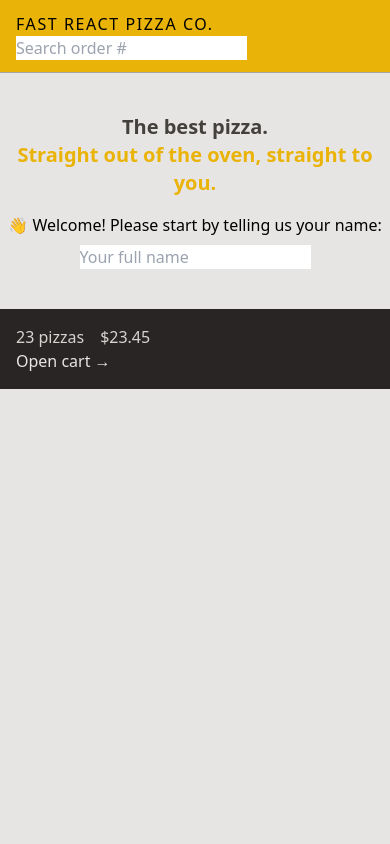
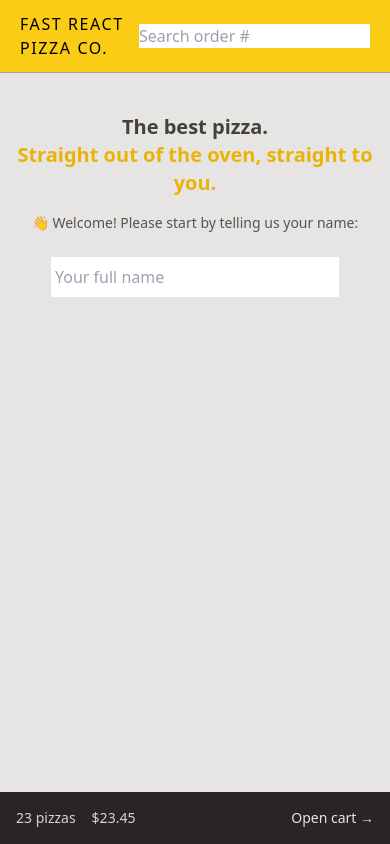
Before and after one commit to assumaqn/Fast-pizza, a React (Vite) app: page / in a window 390 px wide. Built offline with nearby package versions, Linux system fonts and the light colour scheme.

Commit message:
making responsive layout and styling buttons

```diff
--- a/index.html
+++ b/index.html
@@ -4,7 +4,7 @@
     <meta charset="UTF-8" />
     <link rel="icon" type="image/svg+xml" href="/vite.svg" />
     <meta name="viewport" content="width=device-width, initial-scale=1.0" />
-    <title>Vite + React</title>
+    <title>Fast Pizza</title>
   </head>
   <body class="bg-stone-200">
     <div id="root"></div>
--- a/src/features/cart/Cart.jsx
+++ b/src/features/cart/Cart.jsx
@@ -30,7 +30,12 @@ function Cart() {
 
   return (
     <div>
-      <Link to="/menu">&larr; Back to menu</Link>
+      <Link
+        to="/menu"
+        className="text-sm text-blue-500 hover:text-blue-600 hover:underline"
+      >
+        &larr; Back to menu
+      </Link>
 
       <h2>Your cart, %NAME%</h2>
 
--- a/src/features/cart/CartOverview.jsx
+++ b/src/features/cart/CartOverview.jsx
@@ -3,8 +3,8 @@ import React from "react";
 
 function CartOverview() {
   return (
-    <div className="bg-stone-800 p-4 text-stone-200">
-      <p className="space-x-4 text-stone-300">
+    <div className="flex items-center justify-between bg-stone-800 px-4 py-4 text-sm text-stone-200 sm:px-6 sm:text-base">
+      <p className="space-x-4 text-stone-300 sm:space-x-6">
         <span>23 pizzas</span>
         <span>$23.45</span>
       </p>
--- a/src/features/order/CreateOrder.jsx
+++ b/src/features/order/CreateOrder.jsx
@@ -5,7 +5,7 @@ import { createOrder } from "../../services/apiRestaurant";
 // https://uibakery.io/regex-library/phone-number
 const isValidPhone = (str) =>
   /^\+?\d{1,4}?[-.\s]?\(?\d{1,3}?\)?[-.\s]?\d{1,4}[-.\s]?\d{1,4}[-.\s]?\d{1,9}$/.test(
-    str
+    str,
   );
 
 const fakeCart = [
@@ -76,7 +76,10 @@ function CreateOrder() {
         </div>
         <div>
           <input type="hidden" name="cart" value={JSON.stringify(cart)} />
-          <button disabled={isSubmiting}>
+          <button
+            disabled={isSubmiting}
+            className="inline-block rounded-full bg-yellow-400 px-4 py-3 font-semibold uppercase tracking-wide text-stone-800 transition-colors duration-300 hover:bg-yellow-300 focus:bg-yellow-300 focus:outline-none focus:ring focus:ring-yellow-300 focus:ring-offset-2 disabled:cursor-not-allowed"
+          >
             {isSubmiting ? "Placing new order ..." : "Order now"}
           </button>
         </div>
--- a/src/features/user/CreateUser.jsx
+++ b/src/features/user/CreateUser.jsx
@@ -10,13 +10,16 @@ function CreateUser() {
 
   return (
     <form onSubmit={handleSubmit} className="space-y-2">
-      <p>👋 Welcome! Please start by telling us your name:</p>
+      <p className="mb-4 text-sm text-stone-600 sm:text-base">
+        👋 Welcome! Please start by telling us your name:
+      </p>
 
       <input
         type="text"
         placeholder="Your full name"
         value={username}
         onChange={(e) => setUsername(e.target.value)}
+        className="w-72 px-1 py-2"
       />
 
       {username !== "" && (
--- a/src/features/user/UserName.jsx
+++ b/src/features/user/UserName.jsx
@@ -1,6 +1,8 @@
 import React from "react";
 function UserName() {
-  return <div className="hidden text-sm font-semibold">Kumneger Getiye</div>;
+  return (
+    <div className="hidden text-sm font-semibold md:block">Kumneger G.</div>
+  );
 }
 
 export default UserName;
--- a/src/ui/AppLayout.jsx
+++ b/src/ui/AppLayout.jsx
@@ -9,13 +9,14 @@ function AppLayout() {
   const isLoading = navigation.state === "loading";
 
   return (
-    <div className="layout">
+    <div className="grid h-screen grid-rows-[auto_1fr_auto]">
       {isLoading && <Loader />}
       <Header />
-
-      <main>
-        <Outlet />
-      </main>
+      <div className="overflow-scroll">
+        <main className="mx-auto max-w-3xl">
+          <Outlet />
+        </main>
+      </div>
       <CartOverview />
     </div>
   );
--- a/src/ui/Header.jsx
+++ b/src/ui/Header.jsx
@@ -5,7 +5,7 @@ import UserName from "../features/user/UserName";
 
 function Header() {
   return (
-    <header className="border-b border-stone-400 bg-yellow-500 px-4 py-3 uppercase">
+    <header className="flex items-center justify-around border-b border-stone-400 bg-yellow-400 px-5 py-3 uppercase sm:px-6">
       <Link to="/" className="tracking-widest">
         Fast React Pizza Co.
       </Link>
--- a/src/ui/Home.jsx
+++ b/src/ui/Home.jsx
@@ -2,7 +2,7 @@ import React from "react";
 import CreatUser from "../features/user/CreateUser";
 function Home() {
   return (
-    <div className="my-10 text-center">
+    <div className="my-10 px-4 text-center sm:my-16">
       <h1 className="mb-4 text-xl font-semibold text-stone-700">
         The best pizza.
         <br />
```
